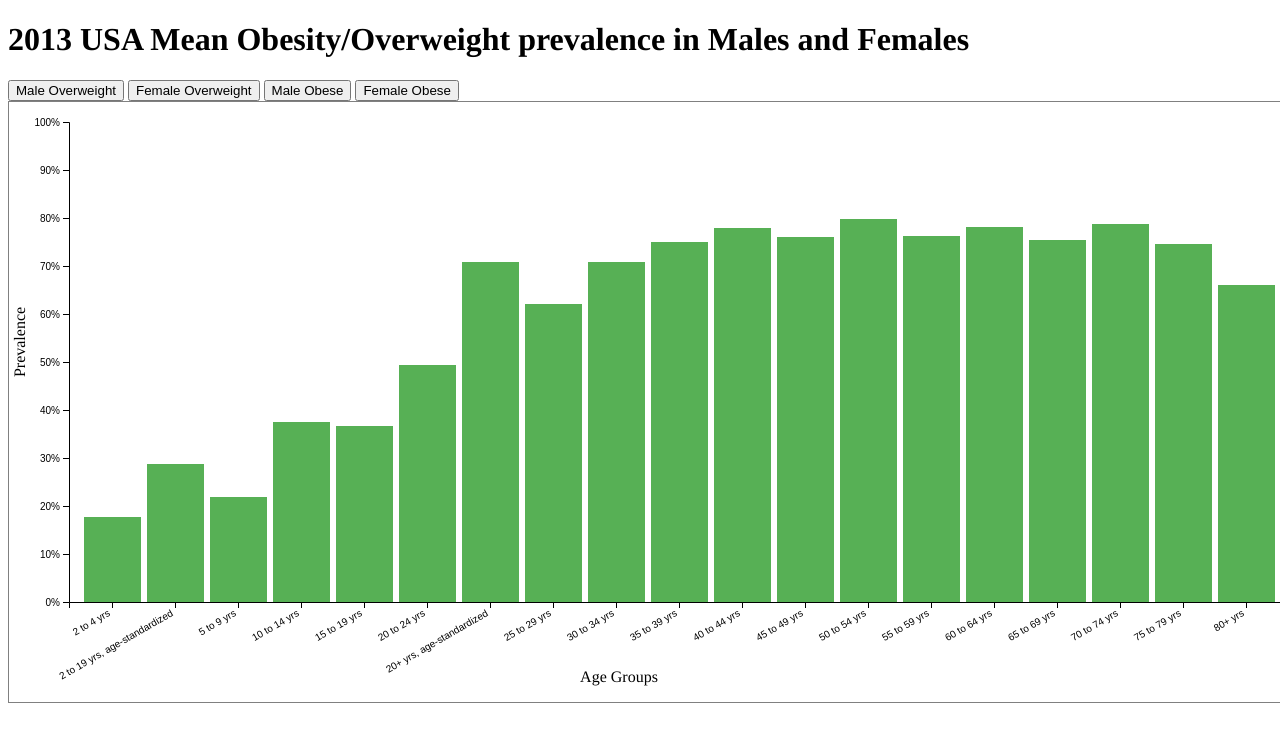
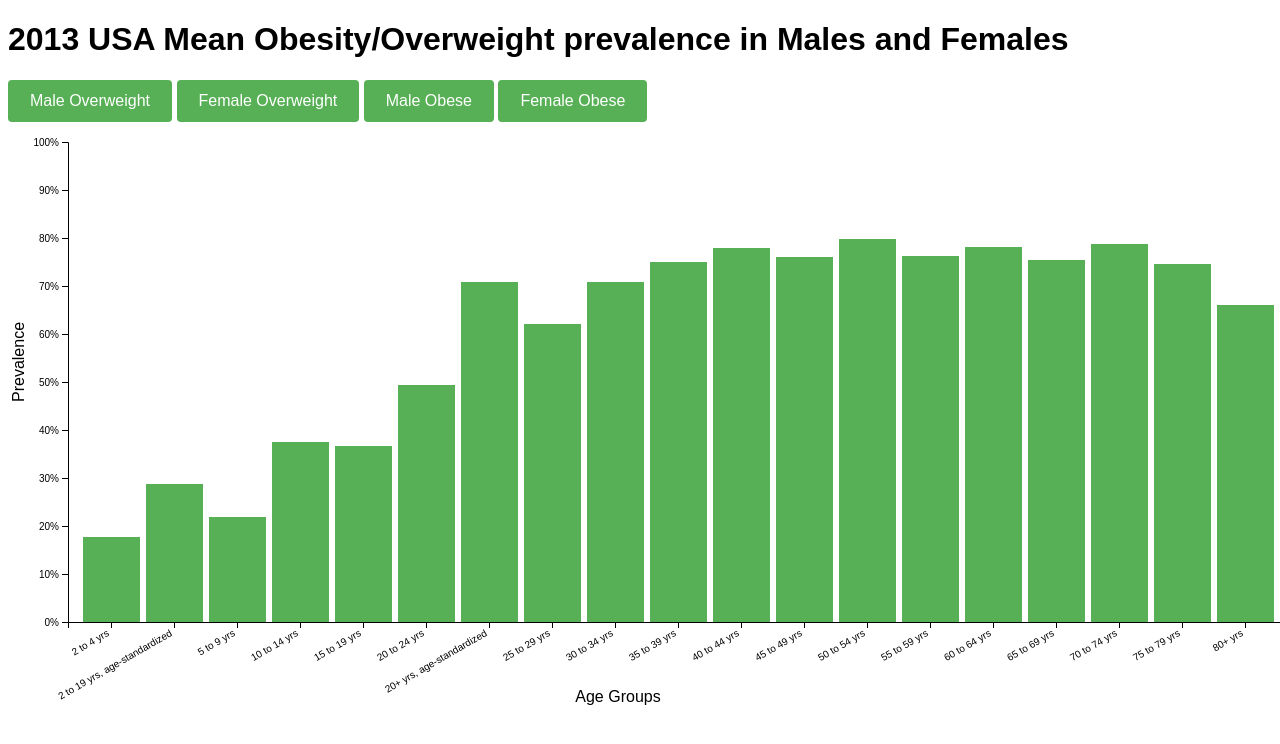
Before and after one commit to KCXinYuan/IHMEProject, a plain HTML site: page index.html in a window 1280 px wide. Shown: the top 744 px of the page. Drawn offline with nearby package versions, Linux system fonts and the light colour scheme.

Commit message:
styled buttons

```diff
--- a/css/style.css
+++ b/css/style.css
@@ -1,9 +1,7 @@
+html {}
+
 body {
-  font: 16px Times;
-}
-
-svg {
-  border: 1px solid grey;
+  font: 16px sans-serif;
 }
 
 .bar {
@@ -12,6 +10,26 @@ svg {
 
 .bar:hover {
   fill: #b4f582;
+}
+
+.button {
+  background-color: #57b055;
+  border: 2px solid transparent;
+  color: white;
+  padding: 10px 20px;
+  border-radius: 4px;
+  text-align: center;
+  text-decoration: none;
+  display: inline-block;
+  font-size: 16px;
+  -webkit-transition-duration: 0.5s;
+  transition-duration: 0.5s;
+}
+
+.button:hover {
+  background-color: white;
+  color: black;
+  border: 2px solid #57b055;
 }
 
 div.tooltip {
--- a/index.html
+++ b/index.html
@@ -8,10 +8,10 @@
   </head>
   <body>
     <h1>2013 USA Mean Obesity/Overweight prevalence in Males and Females</h1>
-    <button name="maleOverweightButton" type="button" value="update" onclick="update(maleOverweight)">Male Overweight</button>
-    <button name="femaleOverweightButton" type="button" value="update" onclick="update(femaleOverweight)">Female Overweight</button>
-    <button name="maleObeseButton" type="button" value="update" onclick="update(maleObese)">Male Obese</button>
-    <button name="femaleObeseButton" type="button" value="update" onclick="update(femaleObese)">Female Obese</button>
+    <button name="maleOverweightButton" class="button" type="button" value="update" onclick="update(maleOverweight)">Male Overweight</button>
+    <button name="femaleOverweightButton" class="button" type="button" value="update" onclick="update(femaleOverweight)">Female Overweight</button>
+    <button name="maleObeseButton" class="button" type="button" value="update" onclick="update(maleObese)">Male Obese</button>
+    <button name="femaleObeseButton" class="button" type="button" value="update" onclick="update(femaleObese)">Female Obese</button>
     <script type="text/csv" id="data">
     location_id,location,location_name,year,age_group_id,age_group,age_start,age_end,sex_id,sex,unit,metric,measure,mean,lower,upper
     102,USA,United States,2013,34,2 to 4 yrs,2,4,1,male,pct,obese,prevalence,0.069,0.05,0.093
```
